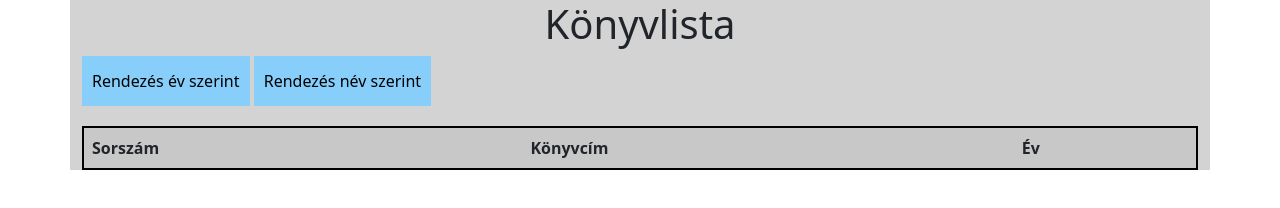
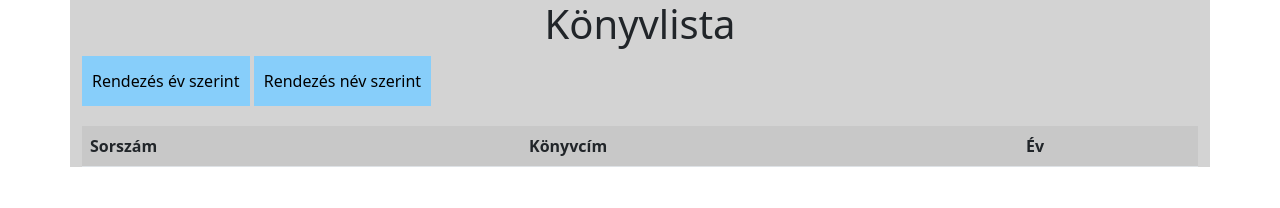
Before and after one commit to lajtosrob/Konyvlista-rendez-s-, a plain HTML site: page index2.html in a window 1280 px wide. Drawn offline with nearby package versions, Linux system fonts and the light colour scheme; no server answers.

Commit message:
table class modified

```diff
--- a/index2.html
+++ b/index2.html
@@ -23,7 +23,7 @@
         <button
             onclick="booksObject.sorrend_nev(); displayBooks(increaseName, booksObject.booksOrderedByName); ">Rendezés
             név szerint</button>
-        <table class="table table-striped table-hover" id="tabla" style="border:solid 2px black">
+        <table class="table table-striped table-hover" id="tabla">
             <thead>
 
             </thead>
```
